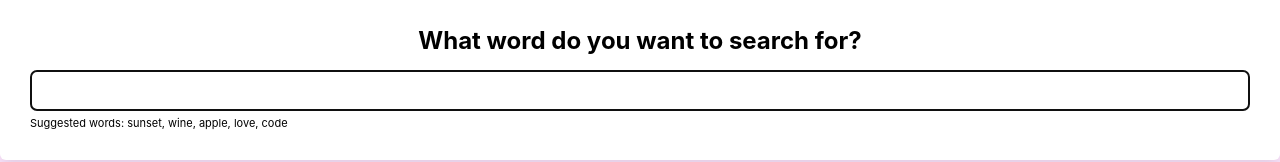
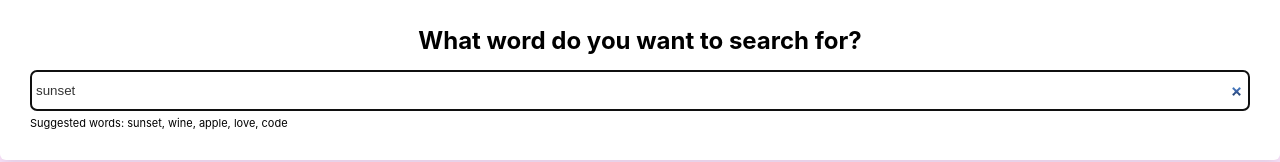
Before and after one commit to eknox22/Dictionary-Project, a React (Create React App) app: page / in a window 1280 px wide. Shown: the part 140-302 px from the top of the page. Built offline with nearby package versions, Linux system fonts and the light colour scheme; no server answers.

Commit message:
Adding a default value to the search bar

```diff
--- a/src/Dictionary.js
+++ b/src/Dictionary.js
@@ -42,6 +42,7 @@ export default function Dictionary(props) {
               type="search"
               autoFocus={true}
               onChange={handleKeywordChange}
+              defaultValue={props.defaultKeyword}
             />
           </form>
           <div className="hint">
```
